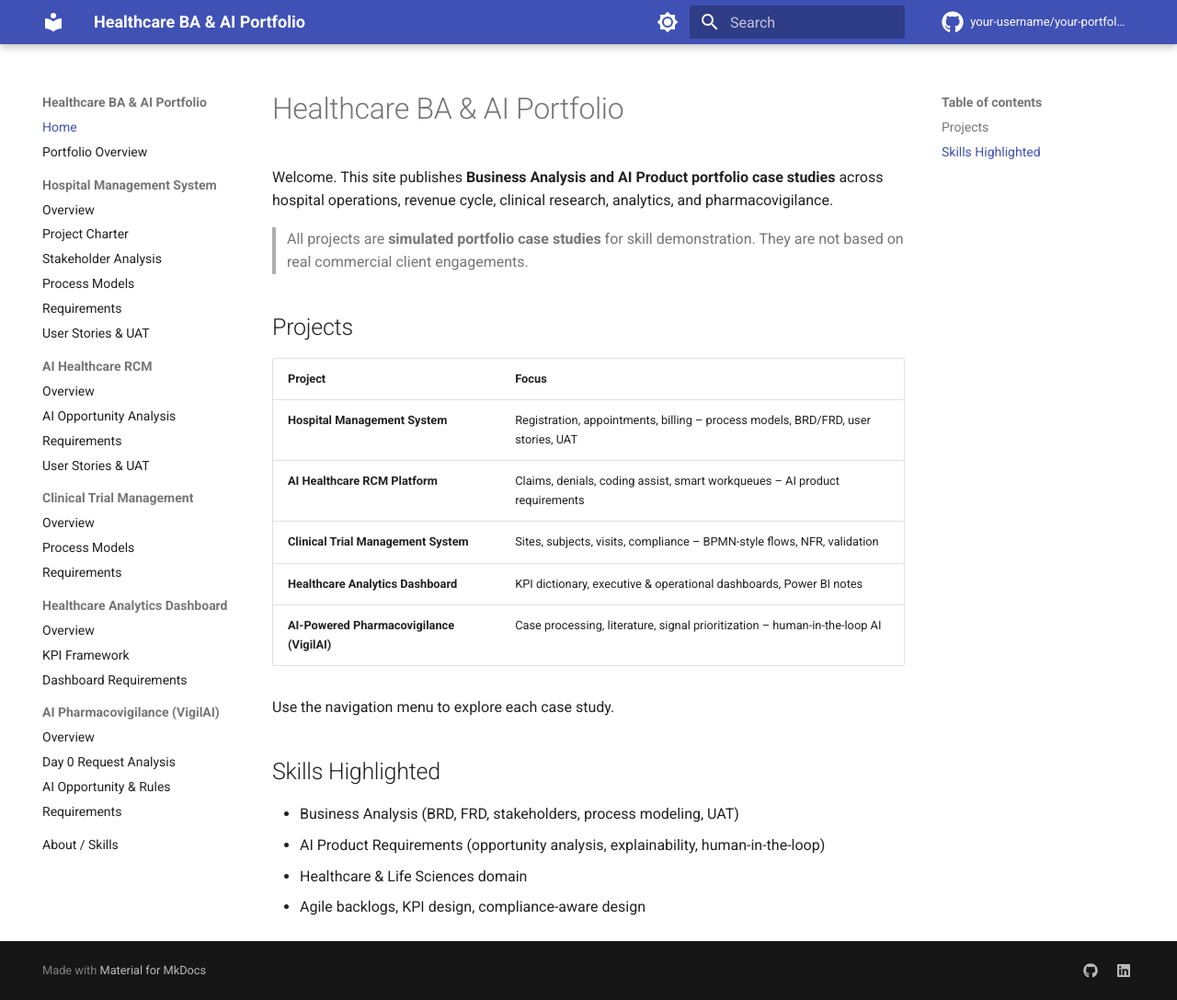
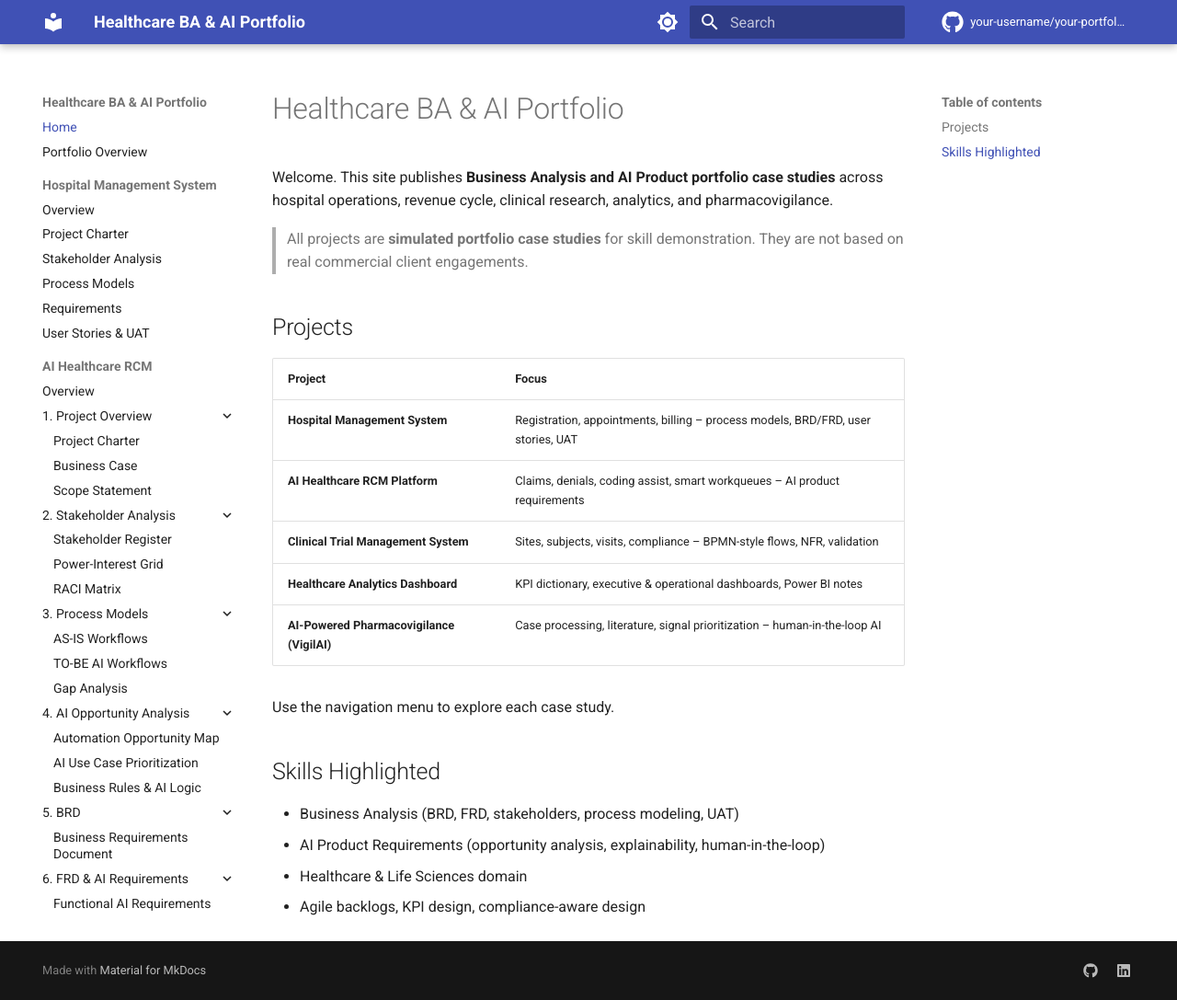
Before and after one commit to tsrajpurohit/healthcare-ba-ai-portfolio-, an MkDocs documentation site: the page built from docs/index.md, in a window 1280 px wide and 1087 px high. Shown: the whole window at 92% size. Built offline with MkDocs 1.6.1 and Material for MkDocs 9.7.7, drawn with Linux system fonts in a browser that asks for light colours; comment, search, counter and statistics services are not loaded; part of the change alters nothing that is shown.

Commit message:
Update mkdocs.yml

```diff
--- a/mkdocs.yml
+++ b/mkdocs.yml
@@ -73,6 +73,7 @@ extra:
       link: https://linkedin.com/in/yourprofile
 
 # Navigation – adjust per repo or use a hub repo that links all five projects
+# Navigation – updated with full RCM folder structure
 nav:
   - Home: index.md
   - Portfolio Overview: overview.md
@@ -85,9 +86,40 @@ nav:
       - User Stories & UAT: hms/stories-uat.md
   - AI Healthcare RCM:
       - Overview: rcm/index.md
-      - AI Opportunity Analysis: rcm/ai-opportunity.md
-      - Requirements: rcm/requirements.md
-      - User Stories & UAT: rcm/stories-uat.md
+      - 1. Project Overview:
+          - Project Charter: rcm/01-Project-Overview/Project-Charter.md
+          - Business Case: rcm/01-Project-Overview/Business-Case.md
+          - Scope Statement: rcm/01-Project-Overview/Scope-Statement.md
+      - 2. Stakeholder Analysis:
+          - Stakeholder Register: rcm/02-Stakeholder-Analysis/Stakeholder-Register.md
+          - Power-Interest Grid: rcm/02-Stakeholder-Analysis/Power-Interest-Grid.md
+          - RACI Matrix: rcm/02-Stakeholder-Analysis/RACI-Matrix.md
+      - 3. Process Models:
+          - AS-IS Workflows: rcm/03-Process-Models/AS-IS-RCM-Workflows.md
+          - TO-BE AI Workflows: rcm/03-Process-Models/TO-BE-AI-Enabled-Workflows.md
+          - Gap Analysis: rcm/03-Process-Models/Gap-Analysis.md
+      - 4. AI Opportunity Analysis:
+          - Automation Opportunity Map: rcm/04-AI-Opportunity-Analysis/Automation-Opportunity-Map.md
+          - AI Use Case Prioritization: rcm/04-AI-Opportunity-Analysis/AI-Use-Case-Prioritization.md
+          - Business Rules & AI Logic: rcm/04-AI-Opportunity-Analysis/Business-Rules-AI-Logic.md
+      - 5. BRD:
+          - Business Requirements Document: rcm/05-BRD/Business-Requirements-Document.md
+      - 6. FRD & AI Requirements:
+          - Functional AI Requirements: rcm/06-FRD-AI-Requirements/Functional-AI-Requirements.md
+      - 7. User Stories & Backlog:
+          - User Stories: rcm/07-User-Stories-Backlog/User-Stories.md
+          - Acceptance Criteria: rcm/07-User-Stories-Backlog/Acceptance-Criteria.md
+          - Sample Jira Backlog: rcm/07-User-Stories-Backlog/Sample-Jira-Backlog.csv
+      - 8. UAT Scenarios:
+          - Test Scenarios: rcm/08-UAT-Scenarios/UAT-Test-Scenarios.md
+      - 9. Dashboards & Metrics:
+          - KPI Dashboard Definition: rcm/09-Dashboards-Metrics/KPI-Dashboard-Definition.md
+          - Sample Metrics Data: rcm/09-Dashboards-Metrics/Sample-Metrics-Data.csv
+          - Dashboard Mockup Description: rcm/09-Dashboards-Metrics/Dashboard-Mockup-Description.md
+      - 10. Traceability & Risks:
+          - Requirements Traceability Matrix: rcm/10-Traceability-Risks/Requirements-Traceability-Matrix.md
+          - Risk Register: rcm/10-Traceability-Risks/Risk-Register.md
+          - Assumptions & Constraints: rcm/10-Traceability-Risks/Assumptions-Constraints.md
   - Clinical Trial Management:
       - Overview: ctms/index.md
       - Process Models: ctms/processes.md
```
